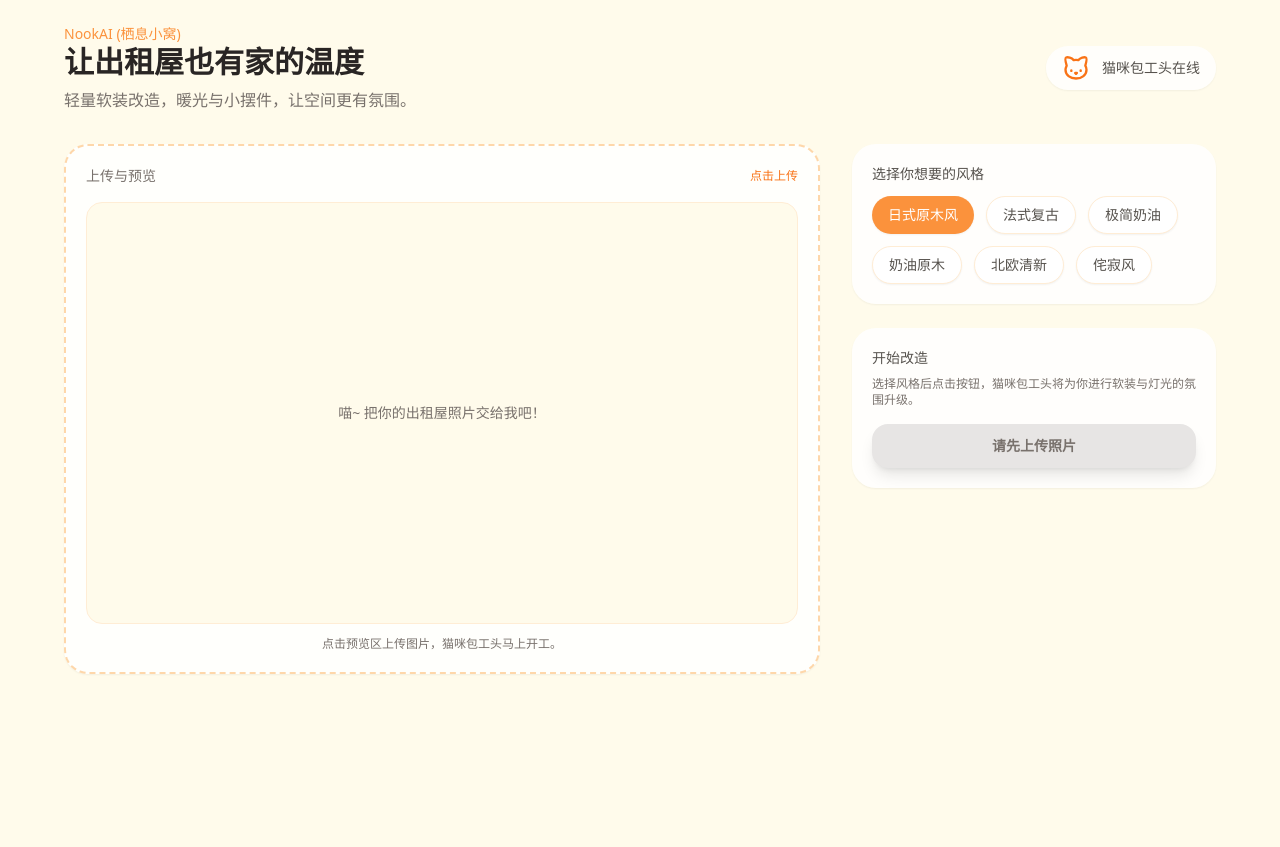
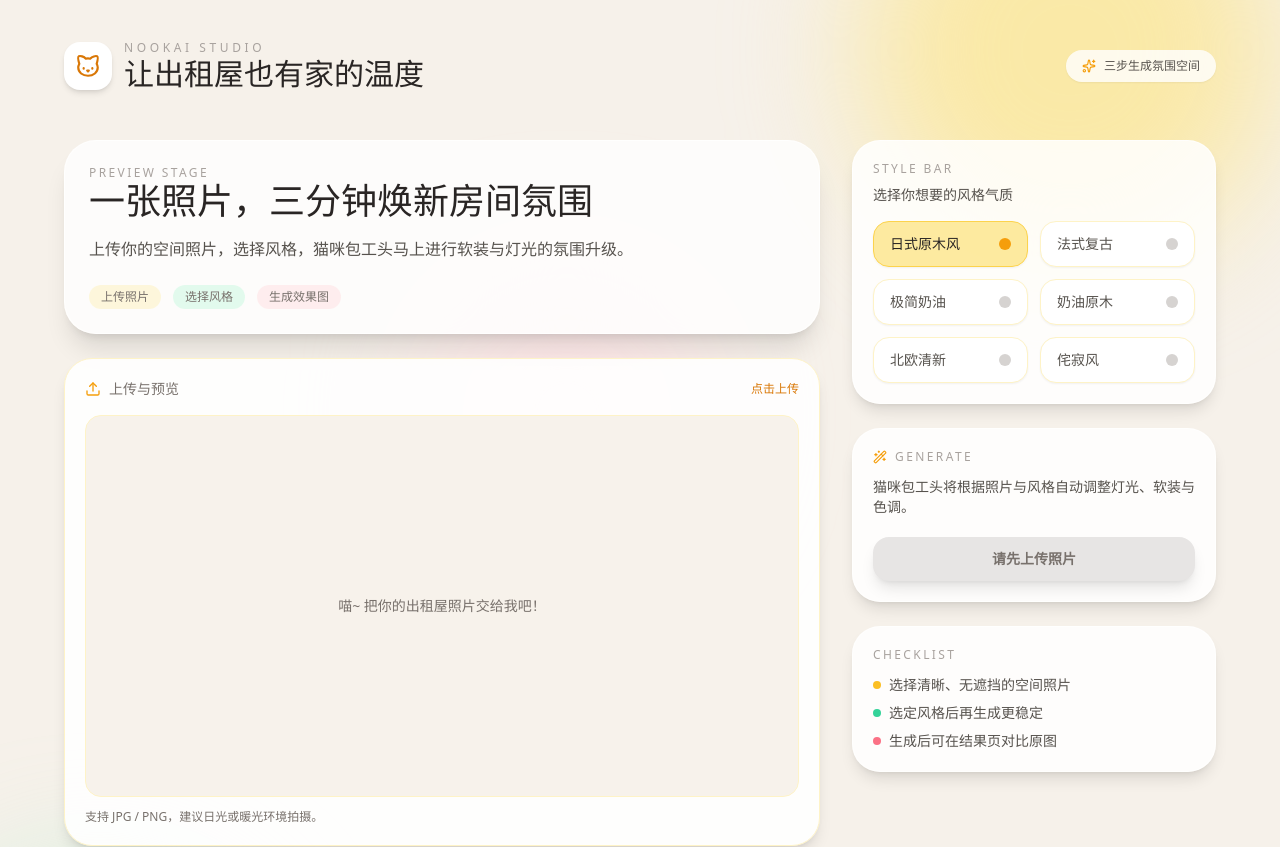
Before and after one commit to zzi12138/nookai, a Next.js app: page / in a window 1280 px wide. Shown: the top 847 px of the page. Before the commit the page ends 800 px from the top, so only its background shows below. Built offline with nearby package versions, Linux system fonts and the light colour scheme.

Commit message:
feat: full-width layout, unified upload preview, press-to-compare

```diff
--- a/app/api/generate/route.ts
+++ b/app/api/generate/route.ts
@@ -79,7 +79,7 @@ export async function POST(req: Request) {
       },
       body: JSON.stringify({
         model: process.env.SEEDREAM_MODEL || DEFAULT_MODEL,
-        prompt: `Photorealistic interior refresh, ${theme} style. Preserve original room layout, geometry, camera angle, walls, floor, ceiling, windows, and built-in fixtures. Only add or adjust soft furnishings, lighting, textiles, decor, plants, and small movable items to create a cozy, low-budget rental-friendly atmosphere. Keep composition unchanged and avoid structural modifications.`,
+        prompt: `Photorealistic interior refresh in ${theme} style. Strictly preserve the original layout, geometry, camera angle, and composition. Do not change walls, floors, ceiling, doors, windows, or built-in fixtures. Do not move large furniture or alter room structure. Only add or adjust soft furnishings, lighting, textiles, decor, plants, and small movable items to create a cozy, low-budget rental-friendly atmosphere. Keep everything aligned with the original photo.`,
         image: imagePayload,
         size,
         response_format: responseFormat,
--- a/app/page.tsx
+++ b/app/page.tsx
@@ -3,7 +3,7 @@
 import { useEffect, useRef, useState, type ChangeEvent } from 'react';
 import { useRouter } from 'next/navigation';
 import { AnimatePresence, motion } from 'framer-motion';
-import { Cat } from 'lucide-react';
+import { Cat, Sparkles, Upload, Wand2 } from 'lucide-react';
 import { saveResult } from './lib/imageStore';
 
 const themes = ['日式原木风', '法式复古', '极简奶油', '奶油原木', '北欧清新', '侘寂风'];
@@ -125,57 +125,80 @@ export default function Page() {
   };
 
   return (
-    <div className="min-h-screen bg-amber-50">
-      <div className="max-w-screen-2xl mx-auto min-h-screen px-4 md:px-10 lg:px-16 pt-6 pb-12">
-        <header className="flex flex-wrap items-center justify-between gap-4 mb-8">
-          <div>
-            <p className="text-sm text-orange-400">NookAI (栖息小窝)</p>
-            <h1 className="text-2xl md:text-3xl font-semibold text-stone-800">
-              让出租屋也有家的温度
-            </h1>
-            <p className="mt-2 text-sm md:text-base text-stone-500">
-              轻量软装改造，暖光与小摆件，让空间更有氛围。
-            </p>
+    <div className="relative min-h-screen bg-[#f6f1ea] text-stone-900">
+      <div className="pointer-events-none absolute inset-0 overflow-hidden">
+        <div className="absolute -top-40 right-0 h-[420px] w-[420px] rounded-full bg-amber-200/70 blur-3xl" />
+        <div className="absolute bottom-[-140px] left-[-80px] h-[360px] w-[360px] rounded-full bg-emerald-200/50 blur-3xl" />
+        <div className="absolute left-1/3 top-1/4 h-[280px] w-[280px] rounded-full bg-rose-100/80 blur-3xl" />
+      </div>
+
+      <div className="relative z-10 flex min-h-screen w-full flex-col gap-12 px-4 pb-16 pt-10 md:px-12 lg:px-16">
+        <header className="flex flex-wrap items-center justify-between gap-6">
+          <div className="flex items-center gap-3">
+            <div className="flex h-12 w-12 items-center justify-center rounded-2xl bg-white shadow-md">
+              <Cat className="text-amber-600" size={26} />
+            </div>
+            <div>
+              <p className="text-xs uppercase tracking-[0.3em] text-stone-400">NookAI Studio</p>
+              <h1 className="font-display text-2xl text-stone-800 md:text-3xl">
+                让出租屋也有家的温度
+              </h1>
+            </div>
           </div>
-          <div className="flex items-center gap-3 rounded-full bg-white/80 px-4 py-2 shadow-sm">
-            <Cat className="text-orange-500" size={28} />
-            <span className="text-sm text-stone-600">猫咪包工头在线</span>
+          <div className="flex items-center gap-2 rounded-full bg-white/80 px-4 py-2 text-xs text-stone-600 shadow-sm">
+            <Sparkles size={14} className="text-amber-500" />
+            三步生成氛围空间
           </div>
         </header>
 
-        <div className="grid gap-8 md:grid-cols-[1.35fr_0.65fr]">
+        <section className="grid gap-8 lg:grid-cols-[1.35fr_0.65fr]">
           <div className="space-y-6">
-            <motion.button
+            <div className="rounded-[32px] border border-white/70 bg-white/80 p-6 shadow-xl">
+              <p className="text-xs uppercase tracking-[0.2em] text-stone-400">Preview Stage</p>
+              <h2 className="font-display text-3xl text-stone-800 md:text-4xl">
+                一张照片，三分钟焕新房间氛围
+              </h2>
+              <p className="mt-4 text-sm text-stone-600 md:text-base">
+                上传你的空间照片，选择风格，猫咪包工头马上进行软装与灯光的氛围升级。
+              </p>
+              <div className="mt-6 flex flex-wrap gap-3 text-xs text-stone-500">
+                <span className="rounded-full bg-amber-100/60 px-3 py-1">上传照片</span>
+                <span className="rounded-full bg-emerald-100/60 px-3 py-1">选择风格</span>
+                <span className="rounded-full bg-rose-100/60 px-3 py-1">生成效果图</span>
+              </div>
+            </div>
+
+            <button
               type="button"
               onClick={handlePick}
-              whileHover={{ scale: 1.01 }}
-              whileTap={{ scale: 0.99 }}
-              transition={spring}
-              className="group w-full rounded-3xl border-2 border-dashed border-orange-200 bg-white/85 p-5 shadow-sm"
+              className="group relative w-full overflow-hidden rounded-[28px] border border-amber-100 bg-white/90 p-5 text-left shadow-lg transition hover:-translate-y-0.5"
             >
               <div className="flex items-center justify-between text-sm text-stone-500">
-                <span>上传与预览</span>
-                <span className="text-xs text-orange-500">
+                <span className="flex items-center gap-2">
+                  <Upload size={16} className="text-amber-500" />
+                  上传与预览
+                </span>
+                <span className="text-xs text-amber-600">
                   {fileName ? `已选择：${fileName}` : '点击上传'}
                 </span>
               </div>
-              <div className="mt-4 overflow-hidden rounded-2xl border border-orange-100 bg-amber-50">
+              <div className="mt-4 overflow-hidden rounded-2xl border border-amber-100 bg-[#f7f2eb]">
                 {previewUrl ? (
                   <img
                     src={previewUrl}
                     alt="上传预览"
-                    className="w-full h-auto object-contain block"
+                    className="block h-auto w-full object-contain"
                   />
                 ) : (
-                  <div className="flex h-72 items-center justify-center text-center text-sm text-stone-500 md:h-[420px]">
+                  <div className="flex h-72 items-center justify-center text-center text-sm text-stone-500 md:h-[380px]">
                     喵~ 把你的出租屋照片交给我吧！
                   </div>
                 )}
               </div>
               <p className="mt-3 text-xs text-stone-500">
-                点击预览区上传图片，猫咪包工头马上开工。
+                支持 JPG / PNG，建议日光或暖光环境拍摄。
               </p>
-            </motion.button>
+            </button>
 
             <input
               ref={inputRef}
@@ -186,10 +209,11 @@ export default function Page() {
             />
           </div>
 
-          <div className="space-y-6">
-            <section className="rounded-3xl bg-white/85 p-5 shadow-sm">
-              <h2 className="text-sm font-medium text-stone-600 mb-3">选择你想要的风格</h2>
-              <div className="flex flex-wrap gap-3">
+          <div className="flex flex-col gap-6">
+            <section className="rounded-[28px] border border-white/70 bg-white/85 p-5 shadow-lg">
+              <h2 className="text-xs uppercase tracking-[0.2em] text-stone-400">Style Bar</h2>
+              <p className="mt-2 text-sm text-stone-600">选择你想要的风格气质</p>
+              <div className="mt-4 grid gap-3 sm:grid-cols-2">
                 {themes.map((item) => {
                   const active = item === theme;
                   return (
@@ -197,26 +221,34 @@ export default function Page() {
                       key={item}
                       type="button"
                       onClick={() => setTheme(item)}
-                      whileHover={{ scale: 1.05 }}
-                      whileTap={{ scale: 0.95 }}
+                      whileHover={{ scale: 1.02 }}
+                      whileTap={{ scale: 0.98 }}
                       transition={spring}
-                      className={`whitespace-nowrap rounded-full px-4 py-2 text-sm font-medium shadow-sm transition-colors ${
+                      className={`flex items-center justify-between rounded-2xl border px-4 py-3 text-sm font-medium shadow-sm transition-colors ${
                         active
-                          ? 'bg-orange-400 text-white'
-                          : 'bg-white text-stone-600 border border-orange-100'
+                          ? 'border-amber-300 bg-amber-200/80 text-stone-800'
+                          : 'border-amber-100 bg-white text-stone-600'
                       }`}
                     >
                       {item}
+                      <span
+                        className={`h-3 w-3 rounded-full ${
+                          active ? 'bg-amber-500' : 'bg-stone-300'
+                        }`}
+                      />
                     </motion.button>
                   );
                 })}
               </div>
             </section>
 
-            <section className="rounded-3xl bg-white/85 p-5 shadow-sm">
-              <h2 className="text-sm font-medium text-stone-600 mb-2">开始改造</h2>
-              <p className="text-xs text-stone-500 mb-4">
-                选择风格后点击按钮，猫咪包工头将为你进行软装与灯光的氛围升级。
+            <section className="rounded-[28px] border border-white/70 bg-white/85 p-5 shadow-lg">
+              <div className="flex items-center gap-2 text-xs uppercase tracking-[0.2em] text-stone-400">
+                <Wand2 size={14} className="text-amber-500" />
+                Generate
+              </div>
+              <p className="mt-3 text-sm text-stone-600">
+                猫咪包工头将根据照片与风格自动调整灯光、软装与色调。
               </p>
               <motion.button
                 type="button"
@@ -225,25 +257,57 @@ export default function Page() {
                 whileTap={{ scale: 0.98 }}
                 transition={spring}
                 disabled={!previewUrl || isLoading}
-                className={`w-full rounded-2xl px-6 py-3 text-sm font-semibold shadow-lg ${
+                className={`mt-5 w-full rounded-2xl px-6 py-3 text-sm font-semibold shadow-lg ${
                   previewUrl && !isLoading
-                    ? 'bg-orange-400 text-white'
+                    ? 'bg-stone-900 text-amber-100'
                     : 'bg-stone-200 text-stone-500'
                 }`}
               >
                 {previewUrl ? '开始生成效果图' : '请先上传照片'}
               </motion.button>
+              {error ? <p className="mt-3 text-sm text-red-500">{error}</p> : null}
             </section>
 
-            {error ? <p className="text-sm text-red-500">{error}</p> : null}
+            <section className="rounded-[28px] border border-white/70 bg-white/85 p-5 shadow-lg">
+              <h3 className="text-xs uppercase tracking-[0.2em] text-stone-400">Checklist</h3>
+              <ul className="mt-3 space-y-2 text-sm text-stone-600">
+                <li className="flex items-center gap-2">
+                  <span className="h-2 w-2 rounded-full bg-amber-400" />
+                  选择清晰、无遮挡的空间照片
+                </li>
+                <li className="flex items-center gap-2">
+                  <span className="h-2 w-2 rounded-full bg-emerald-400" />
+                  选定风格后再生成更稳定
+                </li>
+                <li className="flex items-center gap-2">
+                  <span className="h-2 w-2 rounded-full bg-rose-400" />
+                  生成后可在结果页对比原图
+                </li>
+              </ul>
+            </section>
           </div>
-        </div>
+        </section>
+
+        <section className="rounded-[32px] border border-white/70 bg-white/80 p-6 shadow-xl">
+          <div className="flex flex-wrap items-center justify-between gap-3">
+            <div>
+              <p className="text-xs uppercase tracking-[0.2em] text-stone-400">Flow</p>
+              <h2 className="font-display text-2xl text-stone-800">上传 → 选择风格 → 生成</h2>
+            </div>
+            <span className="rounded-full bg-amber-100/70 px-3 py-1 text-xs text-stone-600">
+              生成后将跳转结果页
+            </span>
+          </div>
+          <p className="mt-4 text-sm text-stone-600">
+            点击左侧预览框上传照片，选择风格后再生成，保证结果更稳定且符合软装改造目标。
+          </p>
+        </section>
       </div>
 
       <AnimatePresence>
         {isLoading ? (
           <motion.div
-            className="fixed inset-0 z-50 flex flex-col items-center justify-center bg-black/30 backdrop-blur-sm"
+            className="fixed inset-0 z-50 flex flex-col items-center justify-center bg-stone-900/40 backdrop-blur-sm"
             initial={{ opacity: 0 }}
             animate={{ opacity: 1 }}
             exit={{ opacity: 0 }}
@@ -252,7 +316,7 @@ export default function Page() {
               animate={{ y: [0, -14, 0] }}
               transition={{ duration: 1.1, repeat: Infinity, ease: 'easeInOut' }}
             >
-              <Cat size={48} className="text-orange-500" />
+              <Cat size={48} className="text-amber-300" />
             </motion.div>
             <AnimatePresence mode="wait">
               <motion.p
--- a/app/result/ResultClient.tsx
+++ b/app/result/ResultClient.tsx
@@ -76,7 +76,7 @@ export default function ResultClient() {
 
   return (
     <div className="min-h-screen bg-stone-50 pb-20">
-      <div className="max-w-4xl mx-auto px-4 md:px-10 pt-6">
+      <div className="w-full max-w-6xl mx-auto px-4 md:px-12 lg:px-16 pt-6">
         <header className="flex items-center justify-between mb-6">
           <div>
             <p className="text-sm text-stone-500">NookAI 效果图</p>
```
